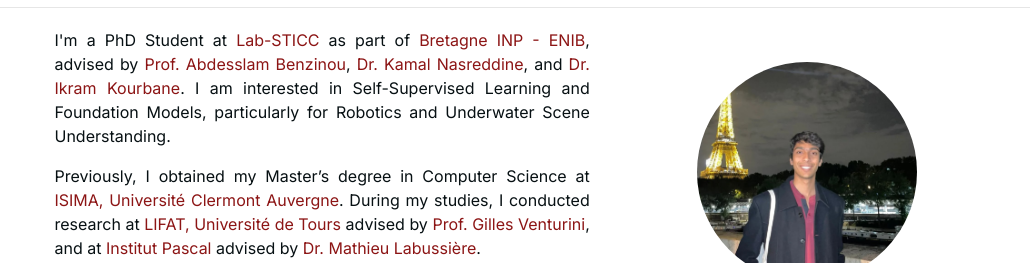
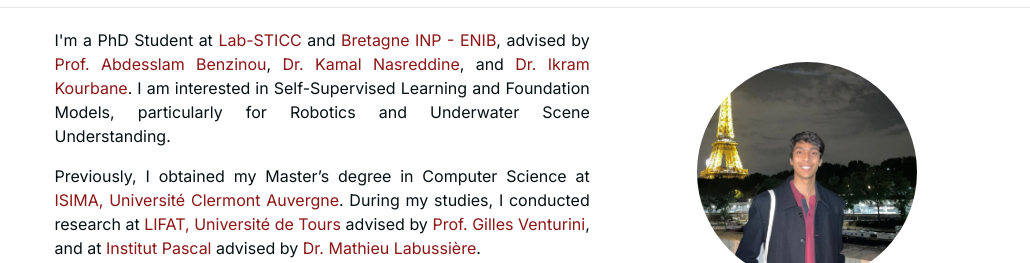
Before and after one commit to rohmeh/rohmeh.github.io, a plain HTML site: page index.html in a window 1280 px wide. Shown: the part 52-315 px from the top of the page, without its empty margins (116-1146 px from the left). Drawn offline with nearby package versions, Linux system fonts and the light colour scheme; some icons are missing; a web font is replaced by a local one.

Commit message:
Update introduction paragraph in index.html

```diff
--- a/index.html
+++ b/index.html
@@ -127,7 +127,7 @@
                         <div class="col w-100 text-justify">
                             <!--<p><em>Université I am actively looking for <strong>Master&rsquo;s Opportunity</strong>, with a particular interest in <strong>Image Processing</strong>, especially at the intersection of non-conventional sensing modalities.</em></p>-->
                             <!-- <p>Hey! I'm Rohan.</p> -->
-                            <p> I'm a PhD Student at <a href="https://labsticc.fr/en">Lab-STICC</a> as part of <a href="https://www.enib.fr/">Bretagne INP - ENIB</a>, advised by <a
+                            <p> I'm a PhD Student at <a href="https://labsticc.fr/en">Lab-STICC</a> and <a href="https://www.enib.fr/">Bretagne INP - ENIB</a>, advised by <a
                                 href="https://scholar.google.com/citations?user=aBa-dGcAAAAJ&hl=en">Prof. Abdesslam Benzinou</a>, <a href="https://sites.google.com/site/knasredd1/">Dr. Kamal Nasreddine</a>, and <a
                                 href="https://scholar.google.com/citations?hl=en&user=9vmi448AAAAJ">Dr. Ikram Kourbane</a>. I am interested in Self-Supervised Learning and Foundation Models, particularly for Robotics and Underwater Scene Understanding.
                             </p>
```
